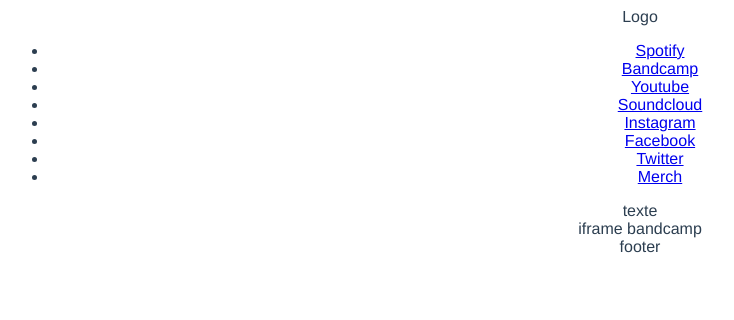
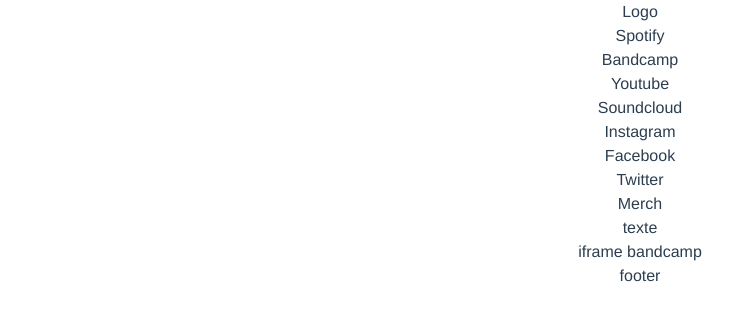
Before and after one commit to dimitri-rob/hej-malmo.se, a Vue app: page / in a window 1280 px wide. Shown: the top 320 px of the page, without its empty margins (0-734 px from the left). Built offline with nearby package versions, Linux system fonts and the light colour scheme.

Commit message:
Tailwind

```diff
--- /dev/null
+++ b/postcss.config.js
@@ -0,0 +1,6 @@
+module.exports = {
+  plugins: {
+    tailwindcss: {},
+    autoprefixer: {}
+  }
+}
--- /dev/null
+++ b/src/assets/tailwind.css
@@ -0,0 +1,5 @@
+@tailwind base;
+
+@tailwind components;
+
+@tailwind utilities;
--- a/src/main.js
+++ b/src/main.js
@@ -1,5 +1,6 @@
 import { createApp } from 'vue'
 import App from './App.vue'
 import router from './router'
+import './assets/tailwind.css'
 
 createApp(App).use(router).mount('#app')
--- a/tailwind.config.js
+++ b/tailwind.config.js
@@ -1,7 +1,9 @@
+const colors = require('tailwindcss/colors')
+
 module.exports = {
-  content: [],
+  purge: ['./public/**/*.html', './src/**/*.{vue,js,ts,jsx,tsx}'],
   presets: [],
-  darkMode: 'media', // or 'class'
+  darkMode: false, // or 'media' or 'class'
   theme: {
     screens: {
       sm: '640px',
@@ -10,62 +12,20 @@
       xl: '1280px',
       '2xl': '1536px',
     },
-    colors: ({ colors }) => ({
-      inherit: colors.inherit,
-      current: colors.current,
-      transparent: colors.transparent,
+    colors: {
+      transparent: 'transparent',
+      current: 'currentColor',
+
       black: colors.black,
       white: colors.white,
-      slate: colors.slate,
-      gray: colors.gray,
-      zinc: colors.zinc,
-      neutral: colors.neutral,
-      stone: colors.stone,
+      gray: colors.coolGray,
       red: colors.red,
-      orange: colors.orange,
-      amber: colors.amber,
-      yellow: colors.yellow,
-      lime: colors.lime,
-      green: colors.green,
-      emerald: colors.emerald,
-      teal: colors.teal,
-      cyan: colors.cyan,
-      sky: colors.sky,
+      yellow: colors.amber,
+      green: colors.emerald,
       blue: colors.blue,
       indigo: colors.indigo,
-      violet: colors.violet,
-      purple: colors.purple,
-      fuchsia: colors.fuchsia,
+      purple: colors.violet,
       pink: colors.pink,
-      rose: colors.rose,
-    }),
-    columns: {
-      auto: 'auto',
-      1: '1',
-      2: '2',
-      3: '3',
-      4: '4',
-      5: '5',
-      6: '6',
-      7: '7',
-      8: '8',
-      9: '9',
-      10: '10',
-      11: '11',
-      12: '12',
-      '3xs': '16rem',
-      '2xs': '18rem',
-      xs: '20rem',
-      sm: '24rem',
-      md: '28rem',
-      lg: '32rem',
-      xl: '36rem',
-      '2xl': '42rem',
-      '3xl': '48rem',
-      '4xl': '56rem',
-      '5xl': '64rem',
-      '6xl': '72rem',
-      '7xl': '80rem',
     },
     spacing: {
       px: '1px',
@@ -111,21 +71,16 @@
       pulse: 'pulse 2s cubic-bezier(0.4, 0, 0.6, 1) infinite',
       bounce: 'bounce 1s infinite',
     },
-    aspectRatio: {
-      auto: 'auto',
-      square: '1 / 1',
-      video: '16 / 9',
-    },
-    backdropBlur: ({ theme }) => theme('blur'),
-    backdropBrightness: ({ theme }) => theme('brightness'),
-    backdropContrast: ({ theme }) => theme('contrast'),
-    backdropGrayscale: ({ theme }) => theme('grayscale'),
-    backdropHueRotate: ({ theme }) => theme('hueRotate'),
-    backdropInvert: ({ theme }) => theme('invert'),
-    backdropOpacity: ({ theme }) => theme('opacity'),
-    backdropSaturate: ({ theme }) => theme('saturate'),
-    backdropSepia: ({ theme }) => theme('sepia'),
-    backgroundColor: ({ theme }) => theme('colors'),
+    backdropBlur: (theme) => theme('blur'),
+    backdropBrightness: (theme) => theme('brightness'),
+    backdropContrast: (theme) => theme('contrast'),
+    backdropGrayscale: (theme) => theme('grayscale'),
+    backdropHueRotate: (theme) => theme('hueRotate'),
+    backdropInvert: (theme) => theme('invert'),
+    backdropOpacity: (theme) => theme('opacity'),
+    backdropSaturate: (theme) => theme('saturate'),
+    backdropSepia: (theme) => theme('sepia'),
+    backgroundColor: (theme) => theme('colors'),
     backgroundImage: {
       none: 'none',
       'gradient-to-t': 'linear-gradient(to top, var(--tw-gradient-stops))',
@@ -137,7 +92,7 @@
       'gradient-to-l': 'linear-gradient(to left, var(--tw-gradient-stops))',
       'gradient-to-tl': 'linear-gradient(to top left, var(--tw-gradient-stops))',
     },
-    backgroundOpacity: ({ theme }) => theme('opacity'),
+    backgroundOpacity: (theme) => theme('opacity'),
     backgroundPosition: {
       bottom: 'bottom',
       center: 'center',
@@ -178,11 +133,11 @@
       150: '1.5',
       200: '2',
     },
-    borderColor: ({ theme }) => ({
+    borderColor: (theme) => ({
       ...theme('colors'),
       DEFAULT: theme('colors.gray.200', 'currentColor'),
     }),
-    borderOpacity: ({ theme }) => theme('opacity'),
+    borderOpacity: (theme) => theme('opacity'),
     borderRadius: {
       none: '0px',
       sm: '0.125rem',
@@ -202,21 +157,16 @@
       8: '8px',
     },
     boxShadow: {
-      sm: '0 1px 2px 0 rgb(0 0 0 / 0.05)',
-      DEFAULT: '0 1px 3px 0 rgb(0 0 0 / 0.1), 0 1px 2px -1px rgb(0 0 0 / 0.1)',
-      md: '0 4px 6px -1px rgb(0 0 0 / 0.1), 0 2px 4px -2px rgb(0 0 0 / 0.1)',
-      lg: '0 10px 15px -3px rgb(0 0 0 / 0.1), 0 4px 6px -4px rgb(0 0 0 / 0.1)',
-      xl: '0 20px 25px -5px rgb(0 0 0 / 0.1), 0 8px 10px -6px rgb(0 0 0 / 0.1)',
-      '2xl': '0 25px 50px -12px rgb(0 0 0 / 0.25)',
-      inner: 'inset 0 2px 4px 0 rgb(0 0 0 / 0.05)',
+      sm: '0 1px 2px 0 rgba(0, 0, 0, 0.05)',
+      DEFAULT: '0 1px 3px 0 rgba(0, 0, 0, 0.1), 0 1px 2px 0 rgba(0, 0, 0, 0.06)',
+      md: '0 4px 6px -1px rgba(0, 0, 0, 0.1), 0 2px 4px -1px rgba(0, 0, 0, 0.06)',
+      lg: '0 10px 15px -3px rgba(0, 0, 0, 0.1), 0 4px 6px -2px rgba(0, 0, 0, 0.05)',
+      xl: '0 20px 25px -5px rgba(0, 0, 0, 0.1), 0 10px 10px -5px rgba(0, 0, 0, 0.04)',
+      '2xl': '0 25px 50px -12px rgba(0, 0, 0, 0.25)',
+      inner: 'inset 0 2px 4px 0 rgba(0, 0, 0, 0.06)',
       none: 'none',
     },
-    boxShadowColor: ({ theme }) => theme('colors'),
-    caretColor: ({ theme }) => theme('colors'),
-    accentColor: ({ theme }) => ({
-      ...theme('colors'),
-      auto: 'auto',
-    }),
+    caretColor: (theme) => theme('colors'),
     contrast: {
       0: '0',
       50: '.5',
@@ -239,53 +189,30 @@
       move: 'move',
       help: 'help',
       'not-allowed': 'not-allowed',
-      none: 'none',
-      'context-menu': 'context-menu',
-      progress: 'progress',
-      cell: 'cell',
-      crosshair: 'crosshair',
-      'vertical-text': 'vertical-text',
-      alias: 'alias',
-      copy: 'copy',
-      'no-drop': 'no-drop',
-      grab: 'grab',
-      grabbing: 'grabbing',
-      'all-scroll': 'all-scroll',
-      'col-resize': 'col-resize',
-      'row-resize': 'row-resize',
-      'n-resize': 'n-resize',
-      'e-resize': 'e-resize',
-      's-resize': 's-resize',
-      'w-resize': 'w-resize',
-      'ne-resize': 'ne-resize',
-      'nw-resize': 'nw-resize',
-      'se-resize': 'se-resize',
-      'sw-resize': 'sw-resize',
-      'ew-resize': 'ew-resize',
-      'ns-resize': 'ns-resize',
-      'nesw-resize': 'nesw-resize',
-      'nwse-resize': 'nwse-resize',
-      'zoom-in': 'zoom-in',
-      'zoom-out': 'zoom-out',
     },
-    divideColor: ({ theme }) => theme('borderColor'),
-    divideOpacity: ({ theme }) => theme('borderOpacity'),
-    divideWidth: ({ theme }) => theme('borderWidth'),
+    divideColor: (theme) => theme('borderColor'),
+    divideOpacity: (theme) => theme('borderOpacity'),
+    divideWidth: (theme) => theme('borderWidth'),
     dropShadow: {
-      sm: '0 1px 1px rgb(0 0 0 / 0.05)',
-      DEFAULT: ['0 1px 2px rgb(0 0 0 / 0.1)', '0 1px 1px rgb(0 0 0 / 0.06)'],
-      md: ['0 4px 3px rgb(0 0 0 / 0.07)', '0 2px 2px rgb(0 0 0 / 0.06)'],
-      lg: ['0 10px 8px rgb(0 0 0 / 0.04)', '0 4px 3px rgb(0 0 0 / 0.1)'],
-      xl: ['0 20px 13px rgb(0 0 0 / 0.03)', '0 8px 5px rgb(0 0 0 / 0.08)'],
-      '2xl': '0 25px 25px rgb(0 0 0 / 0.15)',
+      sm: '0 1px 1px rgba(0,0,0,0.05)',
+      DEFAULT: ['0 1px 2px rgba(0, 0, 0, 0.1)', '0 1px 1px rgba(0, 0, 0, 0.06)'],
+      md: ['0 4px 3px rgba(0, 0, 0, 0.07)', '0 2px 2px rgba(0, 0, 0, 0.06)'],
+      lg: ['0 10px 8px rgba(0, 0, 0, 0.04)', '0 4px 3px rgba(0, 0, 0, 0.1)'],
+      xl: ['0 20px 13px rgba(0, 0, 0, 0.03)', '0 8px 5px rgba(0, 0, 0, 0.08)'],
+      '2xl': '0 25px 25px rgba(0, 0, 0, 0.15)',
       none: '0 0 #0000',
     },
-    fill: ({ theme }) => theme('colors'),
+    fill: { current: 'currentColor' },
     grayscale: {
       0: '0',
       DEFAULT: '100%',
     },
     hueRotate: {
+      '-180': '-180deg',
+      '-90': '-90deg',
+      '-60': '-60deg',
+      '-30': '-30deg',
+      '-15': '-15deg',
       0: '0deg',
       15: '15deg',
       30: '30deg',
@@ -303,37 +230,6 @@
       initial: '0 1 auto',
       none: 'none',
     },
-    flexBasis: ({ theme }) => ({
-      auto: 'auto',
-      ...theme('spacing'),
-      '1/2': '50%',
-      '1/3': '33.333333%',
-      '2/3': '66.666667%',
-      '1/4': '25%',
-      '2/4': '50%',
-      '3/4': '75%',
-      '1/5': '20%',
-      '2/5': '40%',
-      '3/5': '60%',
-      '4/5': '80%',
-      '1/6': '16.666667%',
-      '2/6': '33.333333%',
-      '3/6': '50%',
-      '4/6': '66.666667%',
-      '5/6': '83.333333%',
-      '1/12': '8.333333%',
-      '2/12': '16.666667%',
-      '3/12': '25%',
-      '4/12': '33.333333%',
-      '5/12': '41.666667%',
-      '6/12': '50%',
-      '7/12': '58.333333%',
-      '8/12': '66.666667%',
-      '9/12': '75%',
-      '10/12': '83.333333%',
-      '11/12': '91.666667%',
-      full: '100%',
-    }),
     flexGrow: {
       0: '0',
       DEFAULT: '1',
@@ -397,8 +293,8 @@
       extrabold: '800',
       black: '900',
     },
-    gap: ({ theme }) => theme('spacing'),
-    gradientColorStops: ({ theme }) => theme('colors'),
+    gap: (theme) => theme('spacing'),
+    gradientColorStops: (theme) => theme('colors'),
     gridAutoColumns: {
       auto: 'auto',
       min: 'min-content',
@@ -513,7 +409,7 @@
       5: 'repeat(5, minmax(0, 1fr))',
       6: 'repeat(6, minmax(0, 1fr))',
     },
-    height: ({ theme }) => ({
+    height: (theme) => ({
       auto: 'auto',
       ...theme('spacing'),
       '1/2': '50%',
@@ -533,13 +429,11 @@
       '5/6': '83.333333%',
       full: '100%',
       screen: '100vh',
-      min: 'min-content',
-      max: 'max-content',
-      fit: 'fit-content',
     }),
-    inset: ({ theme }) => ({
+    inset: (theme, { negative }) => ({
       auto: 'auto',
       ...theme('spacing'),
+      ...negative(theme('spacing')),
       '1/2': '50%',
       '1/3': '33.333333%',
       '2/3': '66.666667%',
@@ -547,6 +441,13 @@
       '2/4': '50%',
       '3/4': '75%',
       full: '100%',
+      '-1/2': '-50%',
+      '-1/3': '-33.333333%',
+      '-2/3': '-66.666667%',
+      '-1/4': '-25%',
+      '-2/4': '-50%',
+      '-3/4': '-75%',
+      '-full': '-100%',
     }),
     keyframes: {
       spin: {
@@ -605,19 +506,17 @@
       disc: 'disc',
       decimal: 'decimal',
     },
-    margin: ({ theme }) => ({
+    margin: (theme, { negative }) => ({
       auto: 'auto',
       ...theme('spacing'),
+      ...negative(theme('spacing')),
     }),
-    maxHeight: ({ theme }) => ({
+    maxHeight: (theme) => ({
       ...theme('spacing'),
       full: '100%',
       screen: '100vh',
-      min: 'min-content',
-      max: 'max-content',
-      fit: 'fit-content',
     }),
-    maxWidth: ({ theme, breakpoints }) => ({
+    maxWidth: (theme, { breakpoints }) => ({
       none: 'none',
       0: '0rem',
       xs: '20rem',
@@ -634,7 +533,6 @@
       full: '100%',
       min: 'min-content',
       max: 'max-content',
-      fit: 'fit-content',
       prose: '65ch',
       ...breakpoints(theme('screens')),
     }),
@@ -642,16 +540,12 @@
       0: '0px',
       full: '100%',
       screen: '100vh',
-      min: 'min-content',
-      max: 'max-content',
-      fit: 'fit-content',
     },
     minWidth: {
       0: '0px',
       full: '100%',
       min: 'min-content',
       max: 'max-content',
-      fit: 'fit-content',
     },
     objectPosition: {
       bottom: 'bottom',
@@ -698,29 +592,19 @@
       11: '11',
       12: '12',
     },
-    padding: ({ theme }) => theme('spacing'),
-    placeholderColor: ({ theme }) => theme('colors'),
-    placeholderOpacity: ({ theme }) => theme('opacity'),
-    outlineColor: ({ theme }) => theme('colors'),
-    outlineOffset: {
-      0: '0px',
-      1: '1px',
-      2: '2px',
-      4: '4px',
-      8: '8px',
+    outline: {
+      none: ['2px solid transparent', '2px'],
+      white: ['2px dotted white', '2px'],
+      black: ['2px dotted black', '2px'],
     },
-    outlineWidth: {
-      0: '0px',
-      1: '1px',
-      2: '2px',
-      4: '4px',
-      8: '8px',
-    },
-    ringColor: ({ theme }) => ({
+    padding: (theme) => theme('spacing'),
+    placeholderColor: (theme) => theme('colors'),
+    placeholderOpacity: (theme) => theme('opacity'),
+    ringColor: (theme) => ({
       DEFAULT: theme('colors.blue.500', '#3b82f6'),
       ...theme('colors'),
     }),
-    ringOffsetColor: ({ theme }) => theme('colors'),
+    ringOffsetColor: (theme) => theme('colors'),
     ringOffsetWidth: {
       0: '0px',
       1: '1px',
@@ -728,7 +612,7 @@
       4: '4px',
       8: '8px',
     },
-    ringOpacity: ({ theme }) => ({
+    ringOpacity: (theme) => ({
       DEFAULT: '0.5',
       ...theme('opacity'),
     }),
@@ -741,6 +625,14 @@
       8: '8px',
     },
     rotate: {
+      '-180': '-180deg',
+      '-90': '-90deg',
+      '-45': '-45deg',
+      '-12': '-12deg',
+      '-6': '-6deg',
+      '-3': '-3deg',
+      '-2': '-2deg',
+      '-1': '-1deg',
       0: '0deg',
       1: '1deg',
       2: '2deg',
@@ -770,15 +662,16 @@
       125: '1.25',
       150: '1.5',
     },
-    scrollMargin: ({ theme }) => ({
-      ...theme('spacing'),
-    }),
-    scrollPadding: ({ theme }) => theme('spacing'),
     sepia: {
       0: '0',
       DEFAULT: '100%',
     },
     skew: {
+      '-12': '-12deg',
+      '-6': '-6deg',
+      '-3': '-3deg',
+      '-2': '-2deg',
+      '-1': '-1deg',
       0: '0deg',
       1: '1deg',
       2: '2deg',
@@ -786,38 +679,20 @@
       6: '6deg',
       12: '12deg',
     },
-    space: ({ theme }) => ({
+    space: (theme, { negative }) => ({
       ...theme('spacing'),
+      ...negative(theme('spacing')),
     }),
-    stroke: ({ theme }) => theme('colors'),
+    stroke: {
+      current: 'currentColor',
+    },
     strokeWidth: {
       0: '0',
       1: '1',
       2: '2',
     },
-    textColor: ({ theme }) => theme('colors'),
-    textDecorationColor: ({ theme }) => theme('colors'),
-    textDecorationThickness: {
-      auto: 'auto',
-      'from-font': 'from-font',
-      0: '0px',
-      1: '1px',
-      2: '2px',
-      4: '4px',
-      8: '8px',
-    },
-    textUnderlineOffset: {
-      auto: 'auto',
-      0: '0px',
-      1: '1px',
-      2: '2px',
-      4: '4px',
-      8: '8px',
-    },
-    textIndent: ({ theme }) => ({
-      ...theme('spacing'),
-    }),
-    textOpacity: ({ theme }) => theme('opacity'),
+    textColor: (theme) => theme('colors'),
+    textOpacity: (theme) => theme('opacity'),
     transformOrigin: {
       center: 'center',
       top: 'top',
@@ -854,8 +729,8 @@
       none: 'none',
       all: 'all',
       DEFAULT:
-        'color, background-color, border-color, text-decoration-color, fill, stroke, opacity, box-shadow, transform, filter, backdrop-filter',
-      colors: 'color, background-color, border-color, text-decoration-color, fill, stroke',
+        'background-color, border-color, color, fill, stroke, opacity, box-shadow, transform, filter, backdrop-filter',
+      colors: 'background-color, border-color, color, fill, stroke',
       opacity: 'opacity',
       shadow: 'box-shadow',
       transform: 'transform',
@@ -867,8 +742,9 @@
       out: 'cubic-bezier(0, 0, 0.2, 1)',
       'in-out': 'cubic-bezier(0.4, 0, 0.2, 1)',
     },
-    translate: ({ theme }) => ({
+    translate: (theme, { negative }) => ({
       ...theme('spacing'),
+      ...negative(theme('spacing')),
       '1/2': '50%',
       '1/3': '33.333333%',
       '2/3': '66.666667%',
@@ -876,8 +752,15 @@
       '2/4': '50%',
       '3/4': '75%',
       full: '100%',
+      '-1/2': '-50%',
+      '-1/3': '-33.333333%',
+      '-2/3': '-66.666667%',
+      '-1/4': '-25%',
+      '-2/4': '-50%',
+      '-3/4': '-75%',
+      '-full': '-100%',
     }),
-    width: ({ theme }) => ({
+    width: (theme) => ({
       auto: 'auto',
       ...theme('spacing'),
       '1/2': '50%',
@@ -910,14 +793,7 @@
       screen: '100vw',
       min: 'min-content',
       max: 'max-content',
-      fit: 'fit-content',
     }),
-    willChange: {
-      auto: 'auto',
-      scroll: 'scroll-position',
-      contents: 'contents',
-      transform: 'transform',
-    },
     zIndex: {
       auto: 'auto',
       0: '0',
@@ -946,5 +822,150 @@
     'active',
     'disabled',
   ],
+  variants: {
+    accessibility: ['responsive', 'focus-within', 'focus'],
+    alignContent: ['responsive'],
+    alignItems: ['responsive'],
+    alignSelf: ['responsive'],
+    animation: ['responsive'],
+    appearance: ['responsive'],
+    backdropBlur: ['responsive'],
+    backdropBrightness: ['responsive'],
+    backdropContrast: ['responsive'],
+    backdropFilter: ['responsive'],
+    backdropGrayscale: ['responsive'],
+    backdropHueRotate: ['responsive'],
+    backdropInvert: ['responsive'],
+    backdropOpacity: ['responsive'],
+    backdropSaturate: ['responsive'],
+    backdropSepia: ['responsive'],
+    backgroundAttachment: ['responsive'],
+    backgroundBlendMode: ['responsive'],
+    backgroundClip: ['responsive'],
+    backgroundColor: ['responsive', 'dark', 'group-hover', 'focus-within', 'hover', 'focus'],
+    backgroundImage: ['responsive'],
+    backgroundOpacity: ['responsive', 'dark', 'group-hover', 'focus-within', 'hover', 'focus'],
+    backgroundPosition: ['responsive'],
+    backgroundRepeat: ['responsive'],
+    backgroundSize: ['responsive'],
+    backgroundOrigin: ['responsive'],
+    blur: ['responsive'],
+    borderCollapse: ['responsive'],
+    borderColor: ['responsive', 'dark', 'group-hover', 'focus-within', 'hover', 'focus'],
+    borderOpacity: ['responsive', 'dark', 'group-hover', 'focus-within', 'hover', 'focus'],
+    borderRadius: ['responsive'],
+    borderStyle: ['responsive'],
+    borderWidth: ['responsive'],
+    boxDecorationBreak: ['responsive'],
+    boxShadow: ['responsive', 'group-hover', 'focus-within', 'hover', 'focus'],
+    boxSizing: ['responsive'],
+    brightness: ['responsive'],
+    clear: ['responsive'],
+    container: ['responsive'],
+    contrast: ['responsive'],
+    cursor: ['responsive'],
+    display: ['responsive'],
+    divideColor: ['responsive', 'dark'],
+    divideOpacity: ['responsive', 'dark'],
+    divideStyle: ['responsive'],
+    divideWidth: ['responsive'],
+    dropShadow: ['responsive'],
+    fill: ['responsive'],
+    filter: ['responsive'],
+    flex: ['responsive'],
+    flexDirection: ['responsive'],
+    flexGrow: ['responsive'],
+    flexShrink: ['responsive'],
+    flexWrap: ['responsive'],
+    float: ['responsive'],
+    fontFamily: ['responsive'],
+    fontSize: ['responsive'],
+    fontSmoothing: ['responsive'],
+    fontStyle: ['responsive'],
+    fontVariantNumeric: ['responsive'],
+    fontWeight: ['responsive'],
+    gap: ['responsive'],
+    gradientColorStops: ['responsive', 'dark', 'hover', 'focus'],
+    grayscale: ['responsive'],
+    gridAutoColumns: ['responsive'],
+    gridAutoFlow: ['responsive'],
+    gridAutoRows: ['responsive'],
+    gridColumn: ['responsive'],
+    gridColumnEnd: ['responsive'],
+    gridColumnStart: ['responsive'],
+    gridRow: ['responsive'],
+    gridRowEnd: ['responsive'],
+    gridRowStart: ['responsive'],
+    gridTemplateColumns: ['responsive'],
+    gridTemplateRows: ['responsive'],
+    height: ['responsive'],
+    hueRotate: ['responsive'],
+    inset: ['responsive'],
+    invert: ['responsive'],
+    isolation: ['responsive'],
+    justifyContent: ['responsive'],
+    justifyItems: ['responsive'],
+    justifySelf: ['responsive'],
+    letterSpacing: ['responsive'],
+    lineHeight: ['responsive'],
+    listStylePosition: ['responsive'],
+    listStyleType: ['responsive'],
+    margin: ['responsive'],
+    maxHeight: ['responsive'],
+    maxWidth: ['responsive'],
+    minHeight: ['responsive'],
+    minWidth: ['responsive'],
+    mixBlendMode: ['responsive'],
+    objectFit: ['responsive'],
+    objectPosition: ['responsive'],
+    opacity: ['responsive', 'group-hover', 'focus-within', 'hover', 'focus'],
+    order: ['responsive'],
+    outline: ['responsive', 'focus-within', 'focus'],
+    overflow: ['responsive'],
+    overscrollBehavior: ['responsive'],
+    padding: ['responsive'],
+    placeContent: ['responsive'],
+    placeItems: ['responsive'],
+    placeSelf: ['responsive'],
+    placeholderColor: ['responsive', 'dark', 'focus'],
+    placeholderOpacity: ['responsive', 'dark', 'focus'],
+    pointerEvents: ['responsive'],
+    position: ['responsive'],
+    resize: ['responsive'],
+    ringColor: ['responsive', 'dark', 'focus-within', 'focus'],
+    ringOffsetColor: ['responsive', 'dark', 'focus-within', 'focus'],
+    ringOffsetWidth: ['responsive', 'focus-within', 'focus'],
+    ringOpacity: ['responsive', 'dark', 'focus-within', 'focus'],
+    ringWidth: ['responsive', 'focus-within', 'focus'],
+    rotate: ['responsive', 'hover', 'focus'],
+    saturate: ['responsive'],
+    scale: ['responsive', 'hover', 'focus'],
+    sepia: ['responsive'],
+    skew: ['responsive', 'hover', 'focus'],
+    space: ['responsive'],
+    stroke: ['responsive'],
+    strokeWidth: ['responsive'],
+    tableLayout: ['responsive'],
+    textAlign: ['responsive'],
+    textColor: ['responsive', 'dark', 'group-hover', 'focus-within', 'hover', 'focus'],
+    textDecoration: ['responsive', 'group-hover', 'focus-within', 'hover', 'focus'],
+    textOpacity: ['responsive', 'dark', 'group-hover', 'focus-within', 'hover', 'focus'],
+    textOverflow: ['responsive'],
+    textTransform: ['responsive'],
+    transform: ['responsive'],
+    transformOrigin: ['responsive'],
+    transitionDelay: ['responsive'],
+    transitionDuration: ['responsive'],
+    transitionProperty: ['responsive'],
+    transitionTimingFunction: ['responsive'],
+    translate: ['responsive', 'hover', 'focus'],
+    userSelect: ['responsive'],
+    verticalAlign: ['responsive'],
+    visibility: ['responsive'],
+    whitespace: ['responsive'],
+    width: ['responsive'],
+    wordBreak: ['responsive'],
+    zIndex: ['responsive', 'focus-within', 'focus'],
+  },
   plugins: [],
 }
```
Also changed, not shown: package.json (+7 -2 lines), 1 other file (tests, documents, lock files or other folders).
